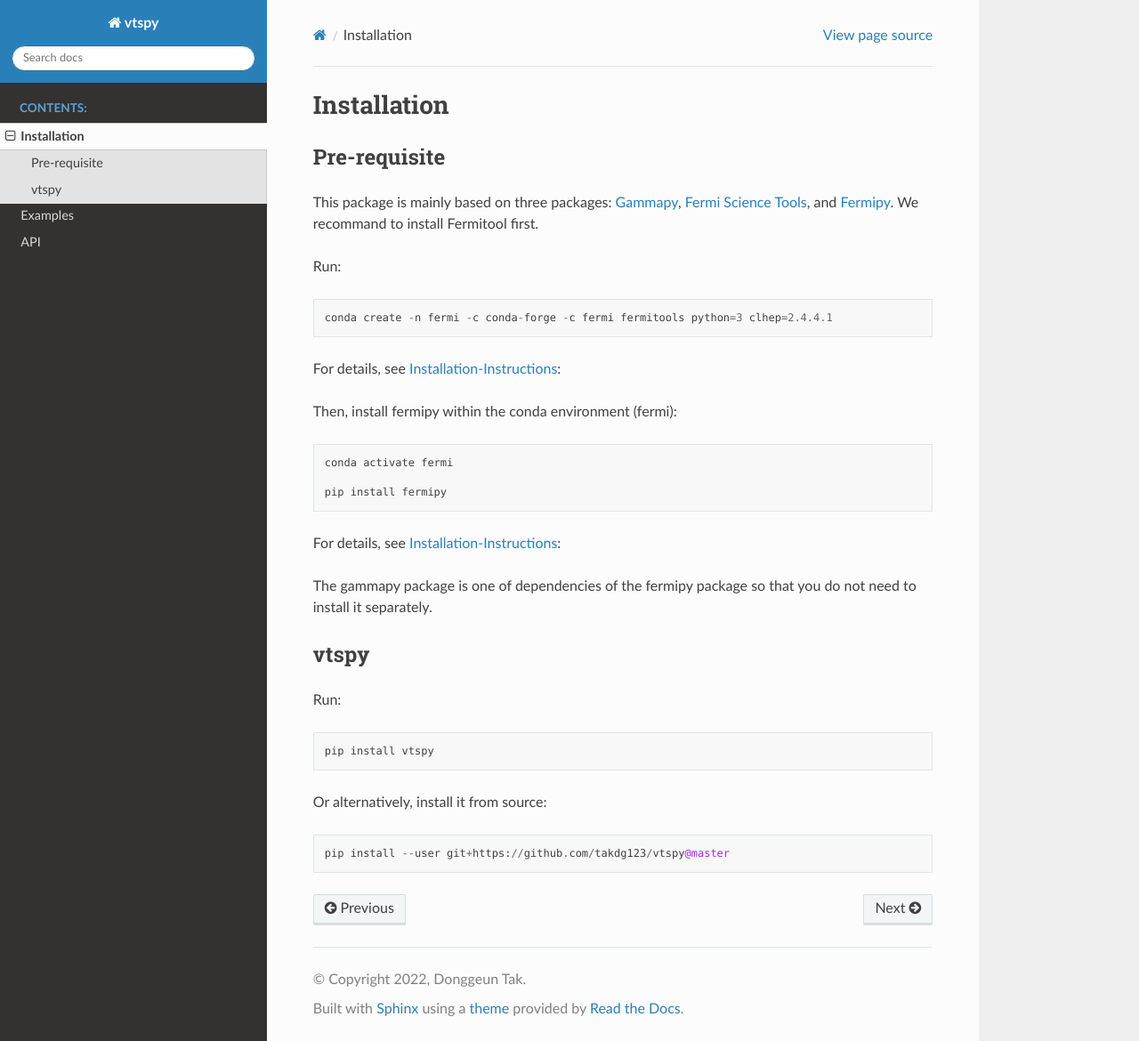
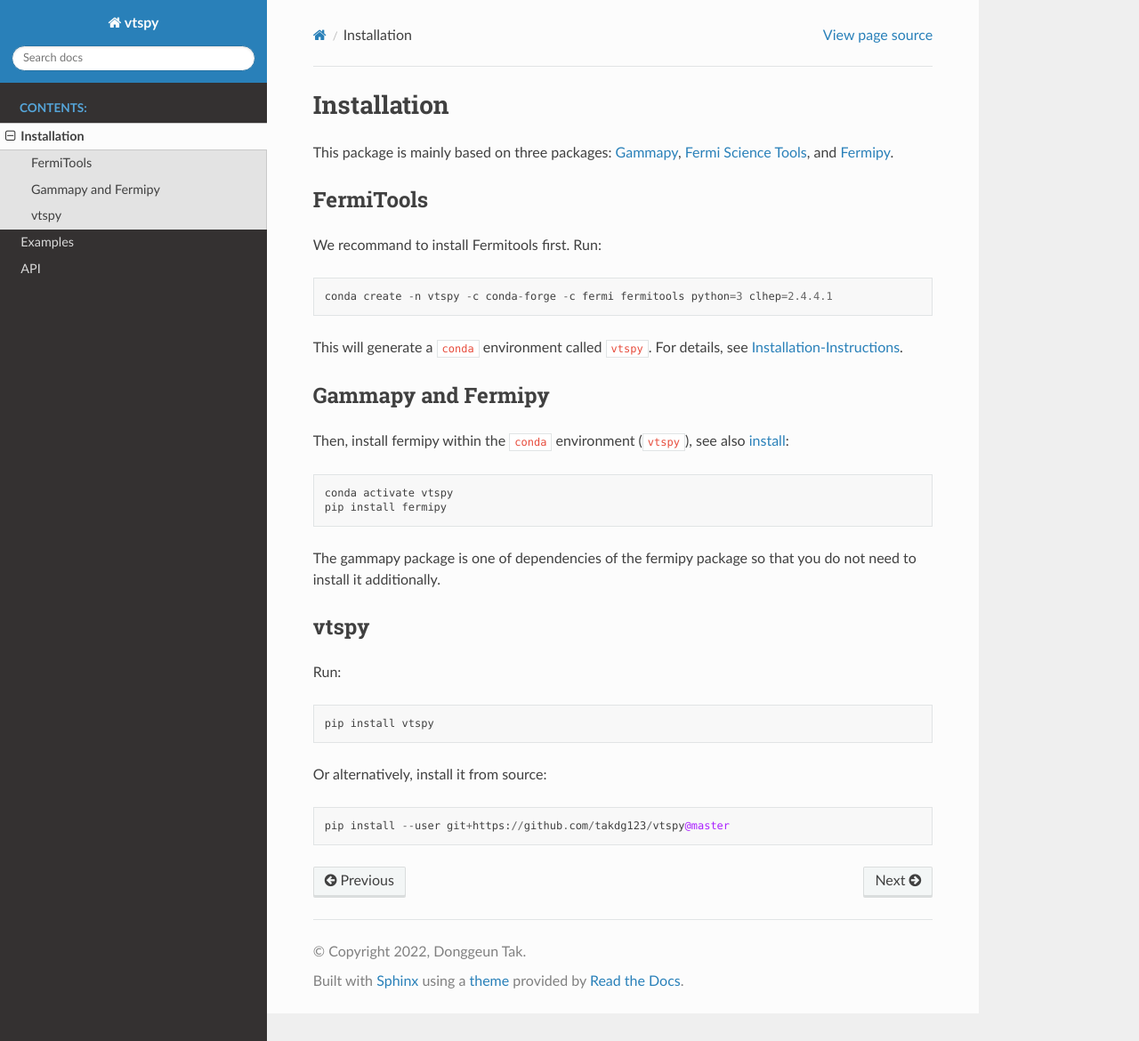
Before and after one commit to takdg123/vtspy, a Sphinx documentation site: the page built from docs/install.rst, in a window 1280 px wide and 1170 px high. Shown: the whole window at 89% size. Built offline with Sphinx 7.4.7 and the Read the Docs theme 2.0.0, drawn with Linux system fonts in a browser that asks for light colours; pages that are not in the unit, such as notebooks, are missing from menus.

Commit message:
final install

```diff
--- a/docs/install.rst
+++ b/docs/install.rst
@@ -1,35 +1,32 @@
 Installation
 ============
-
-===========
-Pre-requisite
-===========
 
 This package is mainly based on three packages: `Gammapy
 <https://gammapy.org/>`_, `Fermi Science Tools
 <http://fermi.gsfc.nasa.gov/ssc/data/analysis/documentation/>`_, and `Fermipy
-<https://fermipy.readthedocs.io/en/latest/>`_. We recommand to install Fermitool first.
+<https://fermipy.readthedocs.io/en/latest/>`_.
 
-Run::
+FermiTools
+~~~~~~~~~~
 
-  conda create -n fermi -c conda-forge -c fermi fermitools python=3 clhep=2.4.4.1
+We recommand to install Fermitools first. Run::
 
-For details, see `Installation-Instructions <https://github.com/fermi-lat/Fermitools-conda/wiki/Installation-Instructions/>`_::
+  conda create -n vtspy -c conda-forge -c fermi fermitools python=3 clhep=2.4.4.1
 
-Then, install fermipy within the conda environment (fermi)::
+This will generate a ``conda`` environment called ``vtspy``. For details, see `Installation-Instructions <https://github.com/fermi-lat/Fermitools-conda/wiki/Installation-Instructions/>`_.
 
-  conda activate fermi
+Gammapy and Fermipy
+~~~~~~~~~~
 
+Then, install fermipy within the ``conda`` environment (``vtspy``), see also `install <https://fermipy.readthedocs.io/en/latest/install.html#install/>`_::
+
+  conda activate vtspy
   pip install fermipy
 
-For details, see `Installation-Instructions <https://fermipy.readthedocs.io/en/latest/install.html#install/>`_::
+The gammapy package is one of dependencies of the fermipy package so that you do not need to install it additionally.
 
-The gammapy package is one of dependencies of the fermipy package so that you do not need to install it separately.
-
-===========
 vtspy
-===========
-
+~~~~~~~~~~
 
 Run::
 
```
